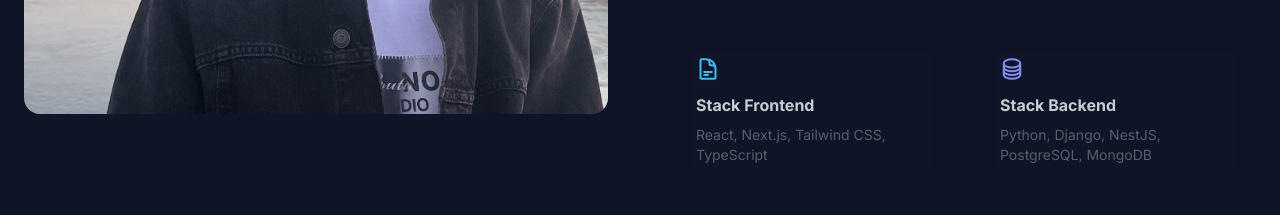
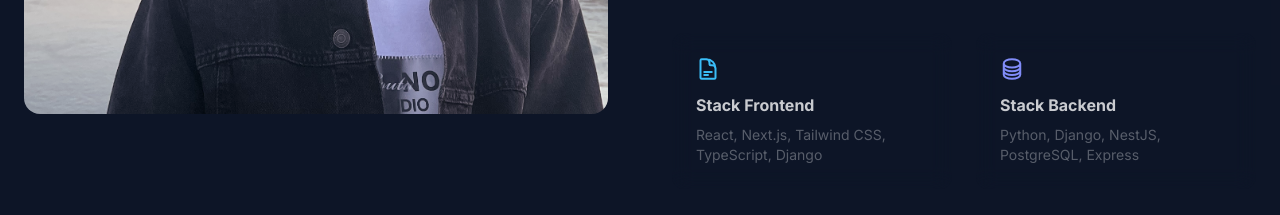
Before and after one commit to N0amG/Portfolio-public, a Next.js app: page / in a window 1280 px wide. Shown: the part 1440-1655 px from the top of the page. Built offline with nearby package versions, Linux system fonts and the light colour scheme.

Commit message:
Fix home skills

```diff
--- a/src/app/page.tsx
+++ b/src/app/page.tsx
@@ -171,14 +171,14 @@ export default function Home() {
                     <path strokeLinecap="round" strokeLinejoin="round" strokeWidth={2} d="M19.5 14.25v-2.625a3.375 3.375 0 00-3.375-3.375h-1.5A1.125 1.125 0 0113.5 7.125v-1.5a3.375 3.375 0 00-3.375-3.375H8.25m0 12.75h7.5m-7.5 3H12M10.5 2.25H5.625c-.621 0-1.125.504-1.125 1.125v17.25c0 .621.504 1.125 1.125 1.125h12.75c.621 0 1.125-.504 1.125-1.125V11.25a9 9 0 00-9-9z" />
                   </svg>
                   <h4 className="text-base-content font-bold">Stack Frontend</h4>
-                  <p className="text-sm text-base-content/40 mt-2">React, Next.js, Tailwind CSS, TypeScript</p>
+                  <p className="text-sm text-base-content/40 mt-2">React, Next.js, Tailwind CSS, TypeScript, Django</p>
                 </div>
                 <div className="glass-card p-6 rounded-xl">
                   <svg className="h-6 w-6 text-secondary mb-3" fill="none" stroke="currentColor" viewBox="0 0 24 24">
                     <path strokeLinecap="round" strokeLinejoin="round" strokeWidth={2} d="M20.25 6.375c0 2.278-3.694 4.125-8.25 4.125S3.75 8.653 3.75 6.375m16.5 0c0-2.278-3.694-4.125-8.25-4.125S3.75 4.097 3.75 6.375m16.5 0v11.25c0 2.278-3.694 4.125-8.25 4.125s-8.25-1.847-8.25-4.125V6.375m16.5 0v3.75m-16.5-3.75v3.75m16.5 0v3.75C20.25 16.153 16.556 18 12 18s-8.25-1.847-8.25-4.125v-3.75m16.5 0c0 2.278-3.694 4.125-8.25 4.125s-8.25-1.847-8.25-4.125" />
                   </svg>
                   <h4 className="text-base-content font-bold">Stack Backend</h4>
-                  <p className="text-sm text-base-content/40 mt-2">Python, Django, NestJS, PostgreSQL, MongoDB</p>
+                  <p className="text-sm text-base-content/40 mt-2">Python, Django, NestJS, PostgreSQL, Express</p>
                 </div>
               </div>
             </AnimatedSection>
```
